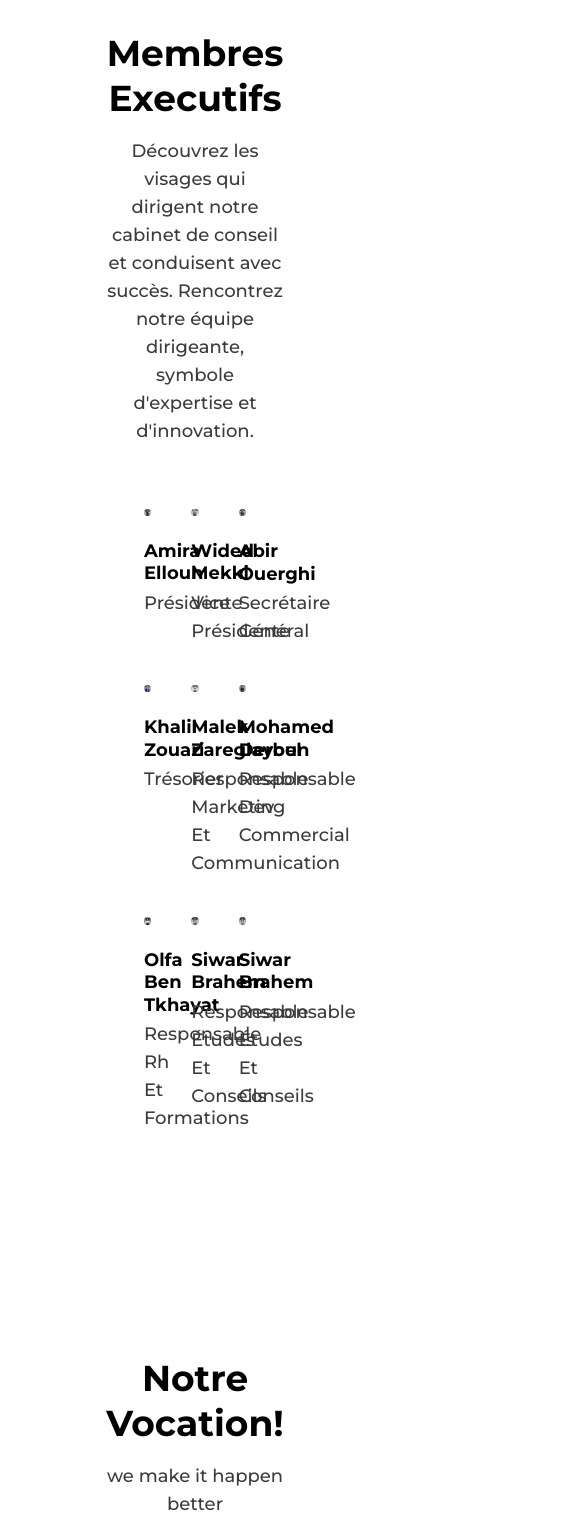
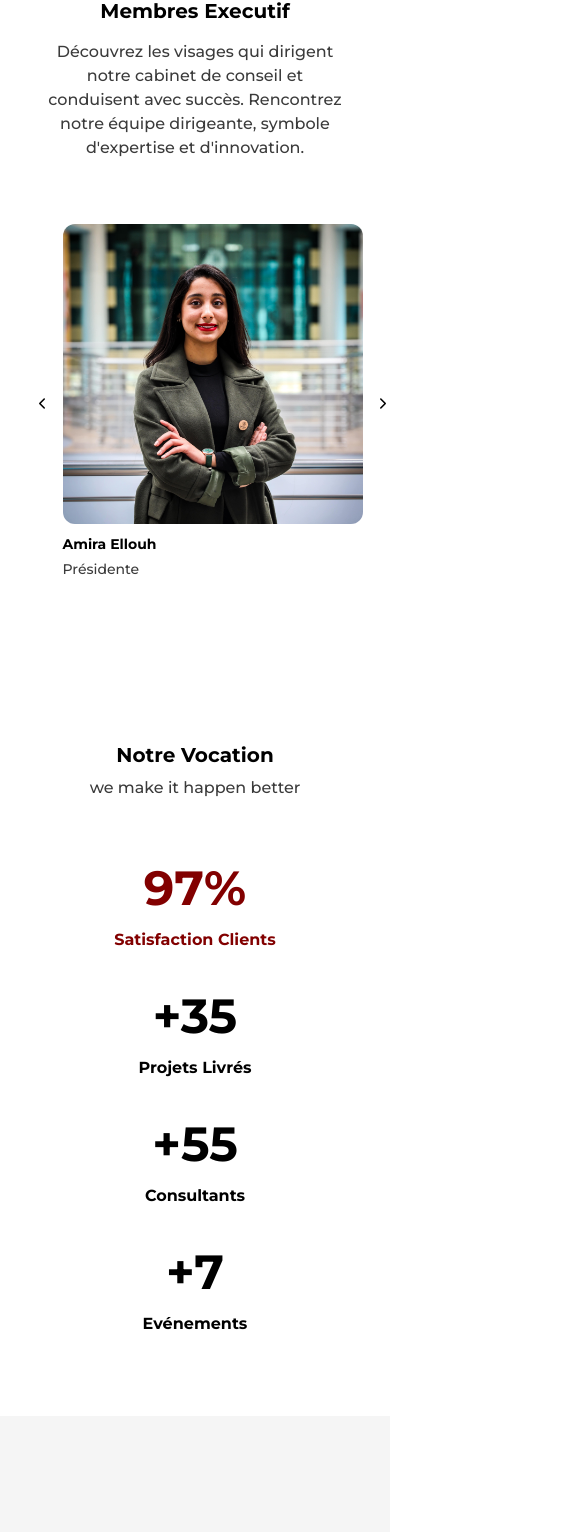
Before and after one commit to cs-fedy/tym-website, a Next.js app: page / in a window 390 px wide. Shown: the part 2671-4203 px from the top of the page, 585 px wide, since content can reach past the window. Built offline with nearby package versions, Linux system fonts and the light colour scheme.

Commit message:
responsive for members, numbers and contact us

```diff
--- a/src/components/contact-us.tsx
+++ b/src/components/contact-us.tsx
@@ -2,18 +2,20 @@ import Link from "next/link"
 
 export default function ContactUs() {
   return (
-    <section className="w-full bg-junior-red px-36 py-28">
-      <div className="flex flex-col items-center">
-        <p className="mb-4 w-full max-w-2xl text-center text-lg font-medium leading-7 text-junior-white/80">
+    <section className="w-full bg-junior-red py-28">
+      <div className="mx-auto flex w-4/5 flex-col items-center">
+        <p className="mb-4 w-full max-w-xs text-center text-sm font-medium leading-5 text-junior-white/80 sm:text-base md:max-w-sm md:text-lg md:leading-7 lg:max-w-md">
           Contactez-nous pour des solutions marketing sur mesure et inspirantes.
         </p>
-        <h2 className="mb-9 w-full max-w-4xl text-center text-3xl font-bold leading-tight text-junior-white">
+
+        <h2 className="mb-9 w-full max-w-sm text-center text-lg font-bold leading-tight text-junior-white sm:text-xl md:max-w-lg md:text-2xl lg:text-3xl">
           Échangez avec nos Experts pour Transformer vos Idées en Stratégies
           Marketing Gagnantes
         </h2>
+
         <Link
           href="mailto:tymjuniorentreprise@gmail.com"
-          className="rounded-md bg-junior-white px-20 py-4 text-center font-bold capitalize text-junior-black"
+          className="rounded-md bg-junior-white px-16 py-3 text-center text-sm font-bold capitalize text-junior-black"
         >
           contactez nous
         </Link>
--- a/src/components/member-card.tsx
+++ b/src/components/member-card.tsx
@@ -14,7 +14,7 @@ export default function MemberCard({
   role,
 }: MemberCardProps) {
   return (
-    <div className="flex w-full flex-col items-start space-y-6">
+    <div className="flex w-full flex-col items-start space-y-3">
       <div className="w-full overflow-hidden">
         <Image
           src={picture}
@@ -24,11 +24,11 @@ export default function MemberCard({
           className="aspect-square rounded-xl object-cover"
         />
       </div>
-      <div className="flex w-full flex-col items-start space-y-1">
-        <h3 className="w-full max-w-md text-lg font-bold capitalize leading-tight text-junior-black">
+      <div className="flex w-full flex-col items-start space-y-0.5">
+        <h3 className="w-full max-w-md text-sm font-bold capitalize leading-tight text-junior-black md:text-base lg:text-lg">
           {fullName}
         </h3>
-        <span className="mt-5 w-full max-w-sm text-lg font-medium capitalize leading-7 text-junior-gray">
+        <span className="mt-5 w-full max-w-sm text-sm font-medium capitalize leading-7 text-junior-gray md:text-base lg:text-lg">
           {role}
         </span>
       </div>
--- a/src/components/members.tsx
+++ b/src/components/members.tsx
@@ -1,21 +1,82 @@
 import MemberCard from "./member-card"
+import Slider from "./slider"
 
 export default function Members() {
   return (
-    <section className="w-full px-36 py-28">
+    <section className="mx-auto w-4/5 py-20">
       <div className="flex w-full flex-col items-center space-y-16">
         <div className="flex flex-col items-center space-y-4">
-          <h2 className="w-full max-w-xl text-center text-4xl font-bold capitalize leading-tight text-junior-black">
-            membres executifs
+          <h2 className="w-full max-w-sm text-center text-xl font-bold capitalize leading-tight text-junior-black sm:text-2xl md:max-w-lg md:text-3xl">
+            membres executif
           </h2>
-          <p className="mt-5 w-full max-w-3xl text-center text-lg font-medium leading-7 text-junior-gray">
+
+          <p className="mt-5 w-full max-w-md text-center text-base font-medium leading-6 text-junior-gray md:max-w-lg lg:max-w-2xl lg:text-lg lg:leading-7">
             Découvrez les visages qui dirigent notre cabinet de conseil et
             conduisent avec succès. Rencontrez notre équipe dirigeante, symbole
             d&apos;expertise et d&apos;innovation.
           </p>
         </div>
 
-        <div className="grid grid-cols-3 items-start gap-10">
+        <div className="block w-full lg:hidden">
+          <Slider>
+            <MemberCard
+              picture="/images/amira-ellouh.jpg"
+              label="image de amira ellouh"
+              fullName="amira ellouh"
+              role="présidente"
+            />
+            <MemberCard
+              picture="/images/wided-mekki.jpg"
+              label="image de wided mekki"
+              fullName="wided mekki"
+              role="vice présidente"
+            />
+            <MemberCard
+              picture="/images/abir-ouerghi.jpg"
+              label="image de abir ouerghi"
+              fullName="abir ouerghi"
+              role="secrétaire général"
+            />
+            <MemberCard
+              picture="/images/khalil-zouari.jpg"
+              label="image de khalil zouari"
+              fullName="khalil zouari"
+              role="trésorier"
+            />
+            <MemberCard
+              picture="/images/malek-zareglayoun.jpg"
+              label="image de malek zareglayoun"
+              fullName="malek zareglayoun"
+              role="responsable marketing et communication"
+            />
+            <MemberCard
+              picture="/images/mohamed-derbel.jpg"
+              label="image de mohamed derbel"
+              fullName="mohamed derbel"
+              role="responsable dev commercial"
+            />
+            <MemberCard
+              picture="/images/olfa-ben-tkhayat.jpg"
+              label="image de olfa ben tkhayat"
+              fullName="olfa ben tkhayat"
+              role="responsable rh et formations"
+            />
+            <MemberCard
+              picture="/images/siwar-brahmi.jpg"
+              label="image de siwar brahem"
+              fullName="siwar brahem"
+              role="responsable études et conseils"
+            />
+            <MemberCard
+              picture="/images/siwar-brahmi.jpg"
+              label="image de siwar brahem"
+              fullName="siwar brahem"
+              role="responsable études et conseils"
+            />
+          </Slider>
+        </div>
+
+        <div className="hidden grid-cols-3 items-start gap-10 lg:grid">
           <MemberCard
             picture="/images/amira-ellouh.jpg"
             label="image de amira ellouh"
--- a/src/components/numbers.tsx
+++ b/src/components/numbers.tsx
@@ -1,38 +1,47 @@
 export default function Numbers() {
   return (
-    <section className="w-full px-36 py-28">
+    <section className="mx-auto w-4/5 py-20">
       <div className="flex w-full flex-col items-center space-y-16">
-        <div className="flex flex-col items-center space-y-4">
-          <h2 className="w-full max-w-xl text-center text-4xl font-bold capitalize leading-tight text-junior-black">
-            Notre vocation!
+        <div className="flex flex-col items-center space-y-2">
+          <h2 className="w-full max-w-sm text-center text-xl font-bold capitalize leading-tight text-junior-black sm:text-2xl md:max-w-lg md:text-3xl">
+            notre vocation
           </h2>
-          <p className="mt-5 w-full max-w-3xl text-center text-lg font-medium leading-7 text-junior-gray">
+
+          <p className="mt-5 w-full max-w-md text-center text-base font-medium leading-6 text-junior-gray md:max-w-lg lg:max-w-2xl lg:text-lg lg:leading-7">
             we make it happen better
           </p>
         </div>
 
-        <div className="flex w-full items-center justify-around gap-10">
+        <div className="grid w-full grid-cols-1 gap-10 sm:grid-cols-2 md:grid-cols-3 lg:grid-cols-4">
           <div className="flex flex-col items-center space-y-4">
-            <span className="text-8xl font-bold text-junior-red">97%</span>
-            <span className="w-full text-center text-2xl font-bold capitalize text-junior-red">
+            <span className="text-5xl font-bold text-junior-red sm:text-6xl md:text-7xl lg:text-8xl">
+              97%
+            </span>
+            <span className="w-full text-center text-base font-bold capitalize text-junior-red sm:text-lg md:text-xl lg:text-2xl">
               satisfaction clients
             </span>
           </div>
           <div className="flex flex-col items-center space-y-4">
-            <span className="text-8xl font-bold text-junior-black">+35</span>
-            <span className="w-full text-center text-2xl font-bold capitalize text-junior-black">
+            <span className="text-5xl font-bold text-junior-black sm:text-6xl md:text-7xl lg:text-8xl">
+              +35
+            </span>
+            <span className="w-full text-center text-base font-bold capitalize text-junior-black sm:text-lg md:text-xl lg:text-2xl">
               projets livrés
             </span>
           </div>
           <div className="flex flex-col items-center space-y-4">
-            <span className="text-8xl font-bold text-junior-black">+55</span>
-            <span className="w-full text-center text-2xl font-bold capitalize text-junior-black">
+            <span className="text-5xl font-bold text-junior-black sm:text-6xl md:text-7xl lg:text-8xl">
+              +55
+            </span>
+            <span className="w-full text-center text-base font-bold capitalize text-junior-black sm:text-lg md:text-xl lg:text-2xl">
               consultants
             </span>
           </div>
           <div className="flex flex-col items-center space-y-4">
-            <span className="text-8xl font-bold text-junior-black">+7</span>
-            <span className="w-full text-center text-2xl font-bold capitalize text-junior-black">
+            <span className="text-5xl font-bold text-junior-black sm:text-6xl md:text-7xl lg:text-8xl">
+              +7
+            </span>
+            <span className="w-full text-center text-base font-bold capitalize text-junior-black sm:text-lg md:text-xl lg:text-2xl">
               evénements
             </span>
           </div>
--- /dev/null
+++ b/src/components/slider.tsx
@@ -0,0 +1,28 @@
+"use client"
+import React, { PropsWithChildren, useCallback, useState } from "react"
+
+export default function Slider({ children }: PropsWithChildren) {
+  const [current, setCurrent] = useState(0)
+  const items = React.Children.toArray(children)
+
+  const handleSlide = useCallback(
+    (newPage: number) => setCurrent(Math.abs(newPage) % items.length),
+    [items.length],
+  )
+
+  return (
+    <div className="mx-auto flex w-max items-center space-x-4">
+      <button type="button" onClick={() => handleSlide(current - 1)}>
+        <i className="fa-solid fa-chevron-left text-xs"></i>
+        <span className="hidden">previous page</span>
+      </button>
+
+      <div className="flex w-full items-center space-x-4">{items[current]}</div>
+
+      <button type="button" onClick={() => handleSlide(current + 1)}>
+        <i className="fa-solid fa-chevron-right text-xs"></i>
+        <span className="hidden">next page</span>
+      </button>
+    </div>
+  )
+}
```
